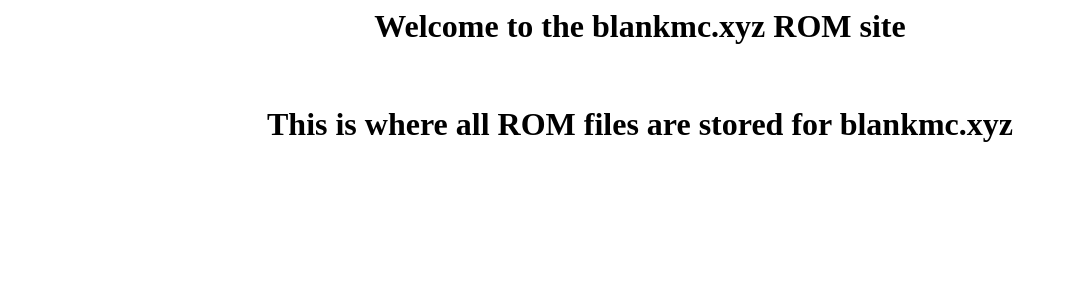
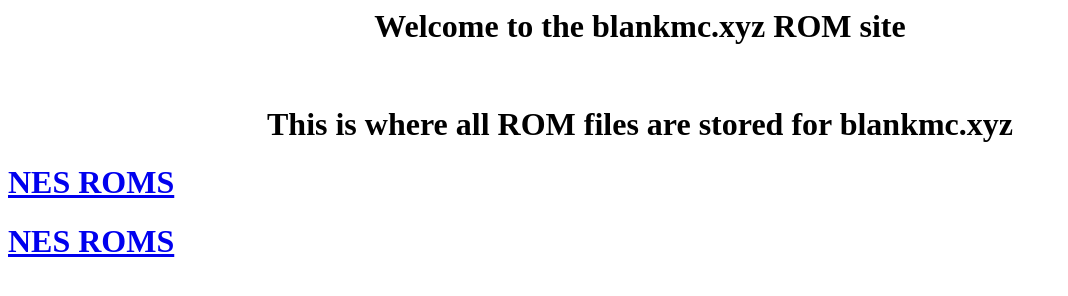
Before and after one commit to blankevolved/roms, a plain HTML site: page index.html in a window 1280 px wide. Shown: the whole page, without its empty margins (0-1068 px from the left). Drawn offline with Linux system fonts and the light colour scheme.

Commit message:
Update index.html

```diff
--- a/index.html
+++ b/index.html
@@ -7,5 +7,7 @@
     <h1> Welcome to the blankmc.xyz ROM site </h1> <br />
     <h1> This is where all ROM files are stored for blankmc.xyz </h1>
     </center>
+    <h1> <a href="nes">NES ROMS</h1>
+      <h1> <a href="gb">NES ROMS</h1>
   </body>
 </html>
```
